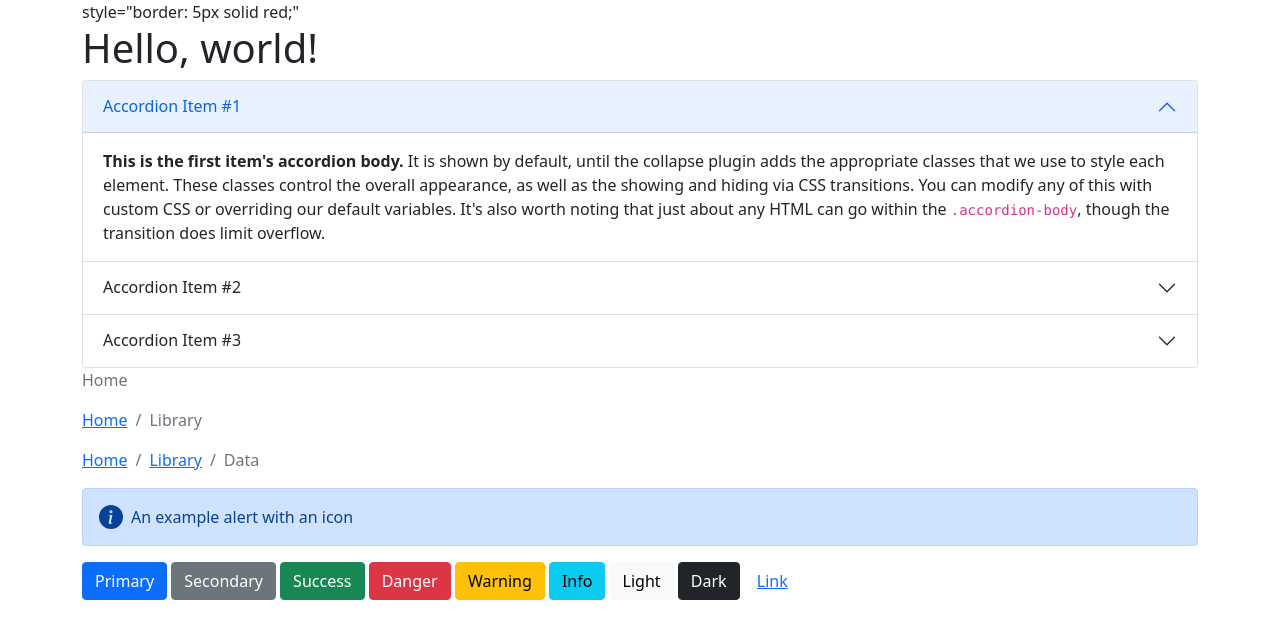
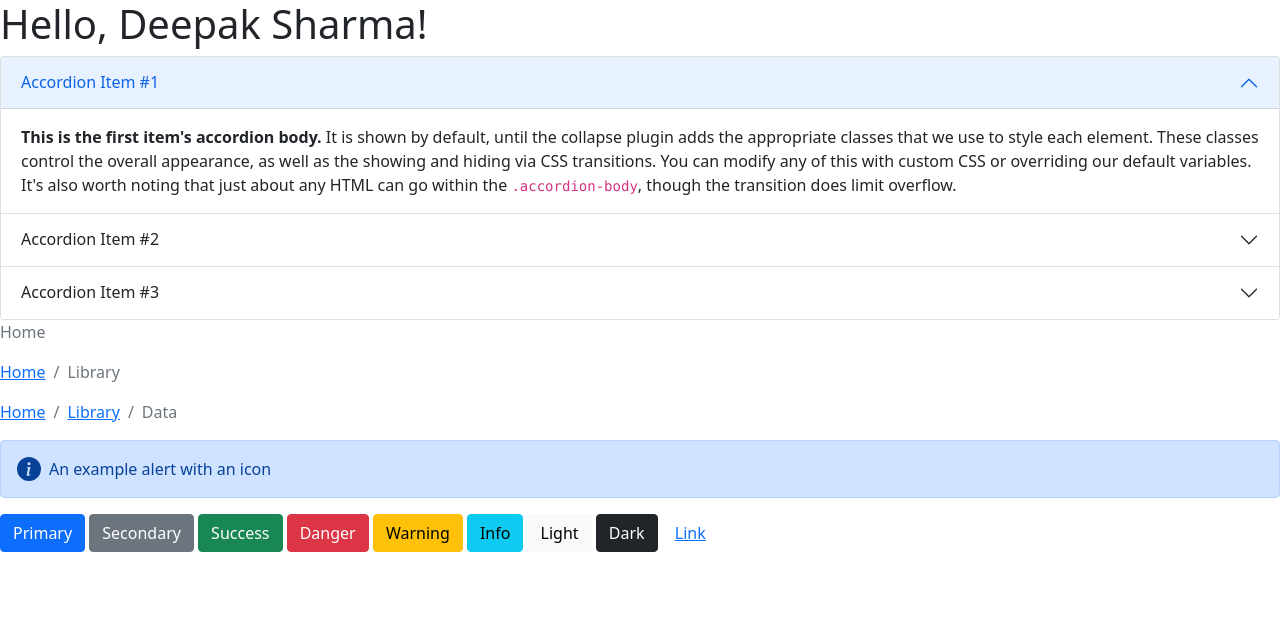
Before and after one commit to deepakkrsharma/trainings, a plain HTML site: page bootstrap/index.html in a window 1280 px wide. Drawn offline with nearby package versions, Linux system fonts and the light colour scheme.

Commit message:
Test 1
World to Deepak

```diff
--- a/bootstrap/index.html
+++ b/bootstrap/index.html
@@ -8,14 +8,11 @@
     <!-- Bootstrap CSS -->
     <link href="https://cdn.jsdelivr.net/npm/bootstrap@5.0.1/dist/css/bootstrap.min.css" rel="stylesheet" integrity="sha384-+0n0xVW2eSR5OomGNYDnhzAbDsOXxcvSN1TPprVMTNDbiYZCxYbOOl7+AMvyTG2x" crossorigin="anonymous">
 
-    <title>Hello, world!</title>
+    <title>Hello, Deepak!</title>
   </head>
   <body>
-    <div class = "container"> style="border: 5px solid red;"
 
-
-
-    <h1>Hello, world!</h1>
+    <h1>Hello, Deepak Sharma!</h1>
 
     <div class="accordion" id="accordionExample">
 
```
